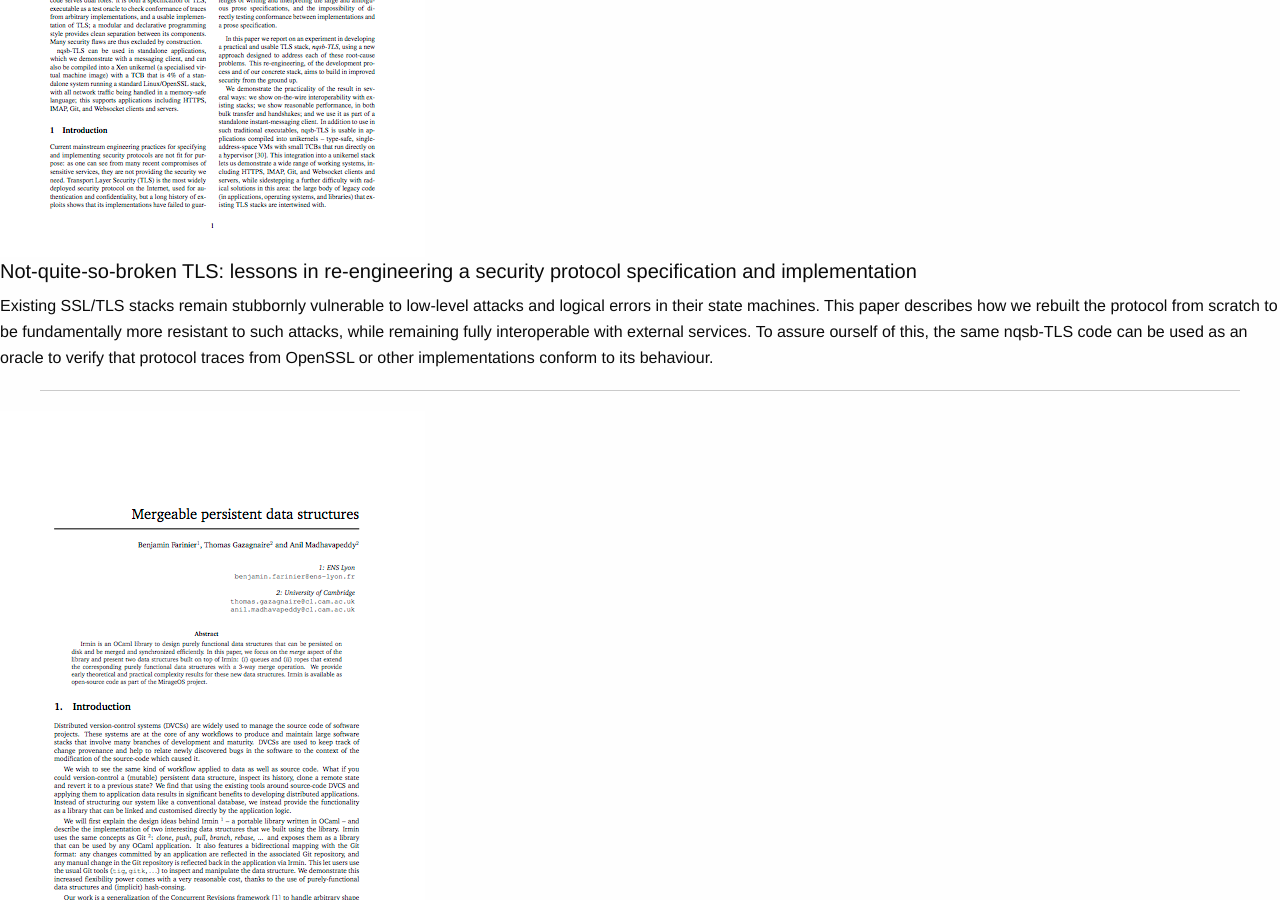
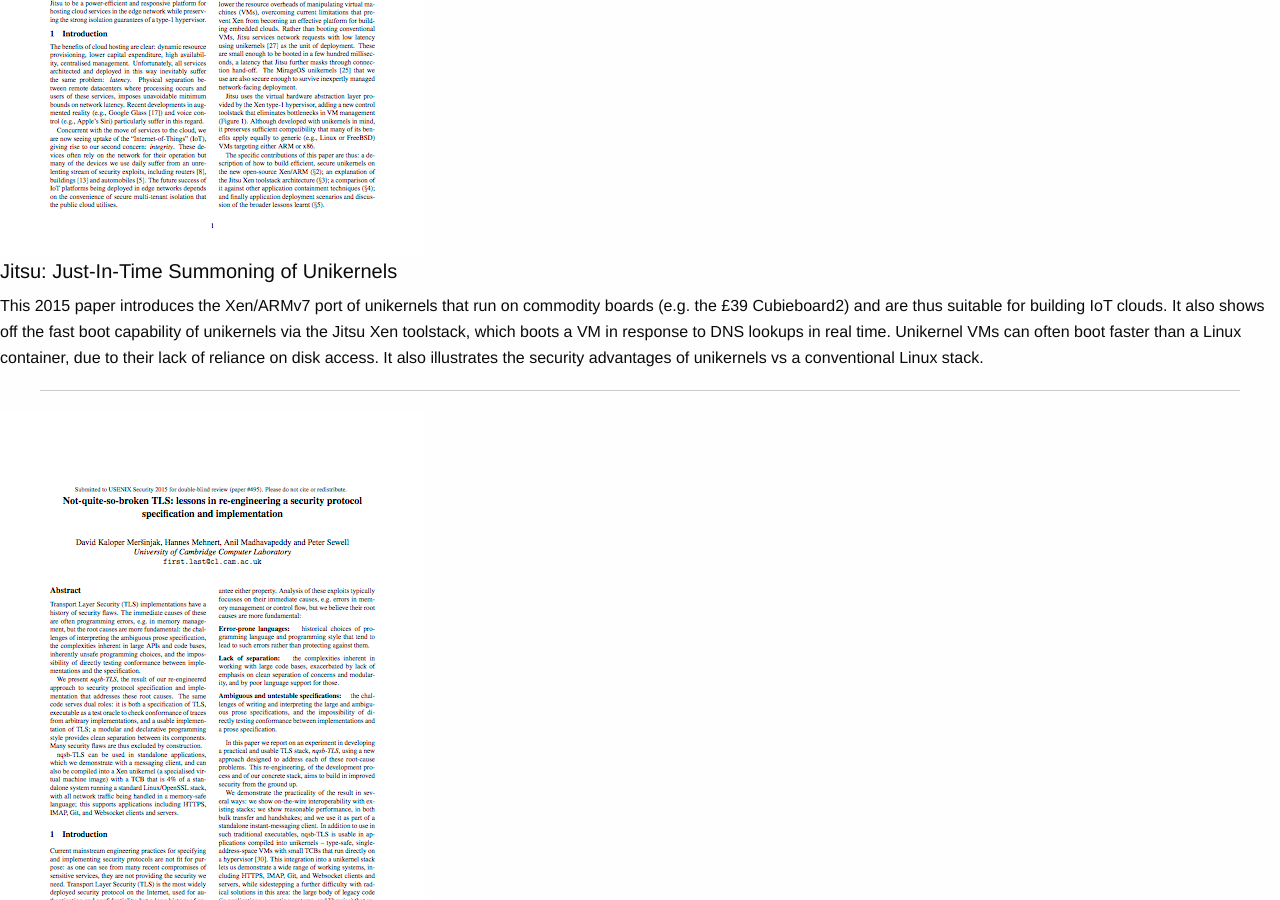
Before and after one commit to Unikernel-Systems/unikernel.org, a Jekyll site: the page built from resources/index.html, in a window 1280 px wide and 900 px high, scrolled down 2727 px. Built offline with Jekyll 4.4.1, drawn with Linux system fonts in a browser that asks for light colours; nearby versions of some CDN libraries; library files that are not in the unit come from our copies; some of the changed text lies outside the part shown.

```diff
--- a/resources/index.html
+++ b/resources/index.html
@@ -39,6 +39,25 @@
   <div class="large-6 columns">
     <h5>Unikernels: Library Operating Systems for the Cloud</h5>
     <p>This was the first outing in 2013 for unikernels as a compelling technique for building specialised infrastructure components such as DNS, HTTP or OpenFlow switches. It explains the single-address space memory layout for x86_64 Xen unikernels, how they work with the MirageOS OCaml code, and very competitive performance despite end-to-end type-safety down to the device drivers.</p>
+  </div>
+  <div class="large-3 columns">
+    <!-- <h6><em>Related</em></h6>
+    <ul>
+      <li>List</li>
+      <li>of</li>
+      <li>links</li>
+    </ul> -->
+  </div>
+</div>
+
+<div class="row">
+  <hr>
+  <div class="large-3 columns">
+    <a href="{{BASE_PATH}}/files/2015-nsdi-jitsu.pdf"><img src="{{BASE_PATH}}/files/2015-nsdi-jitsu.png"></a>
+  </div>
+  <div class="large-6 columns">
+    <h5>Jitsu: Just-In-Time Summoning of Unikernels</h5>
+    <p>This 2015 paper introduces the Xen/ARMv7 port of unikernels that run on commodity boards (e.g. the £39 Cubieboard2) and are thus suitable for building IoT clouds. It also shows off the fast boot capability of unikernels via the Jitsu Xen toolstack, which boots a VM in response to DNS lookups in real time. Unikernel VMs can often boot faster than a Linux container, due to their lack of reliance on disk access. It also illustrates the security advantages of unikernels vs a conventional Linux stack.</p>
   </div>
   <div class="large-3 columns">
     <!-- <h6><em>Related</em></h6>
```
Also changed, not shown: other parts of resources/index.html (+3 -3 lines).
